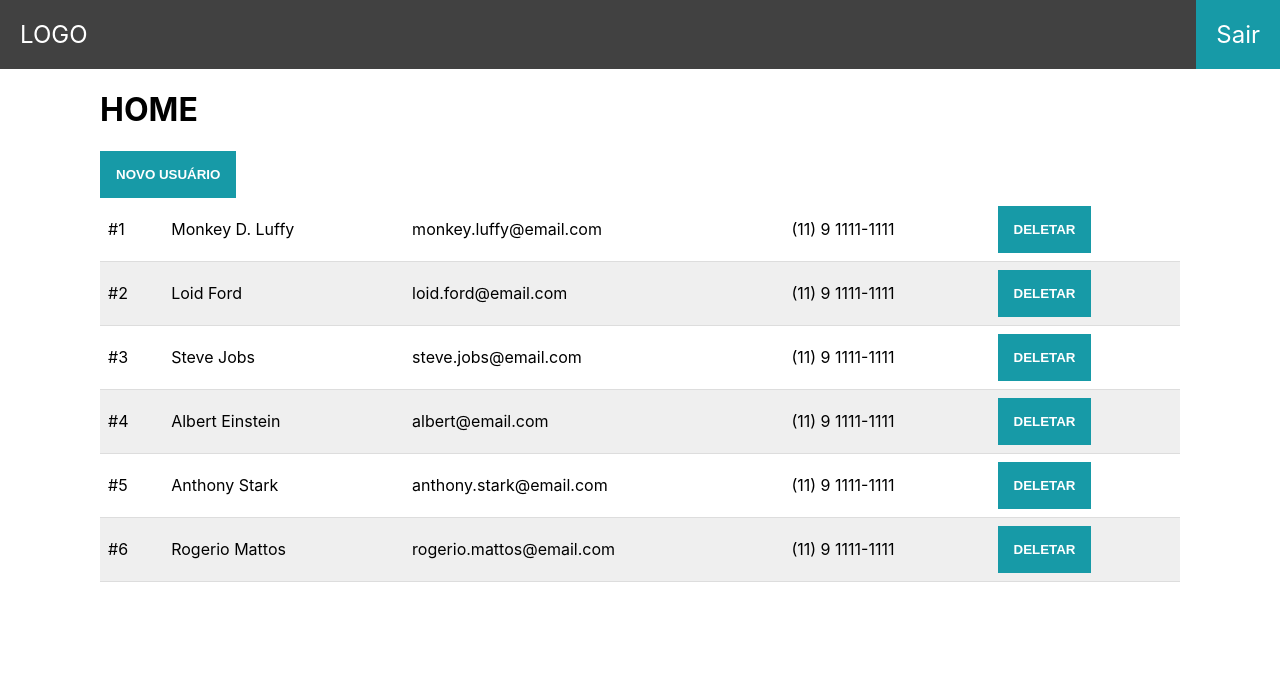
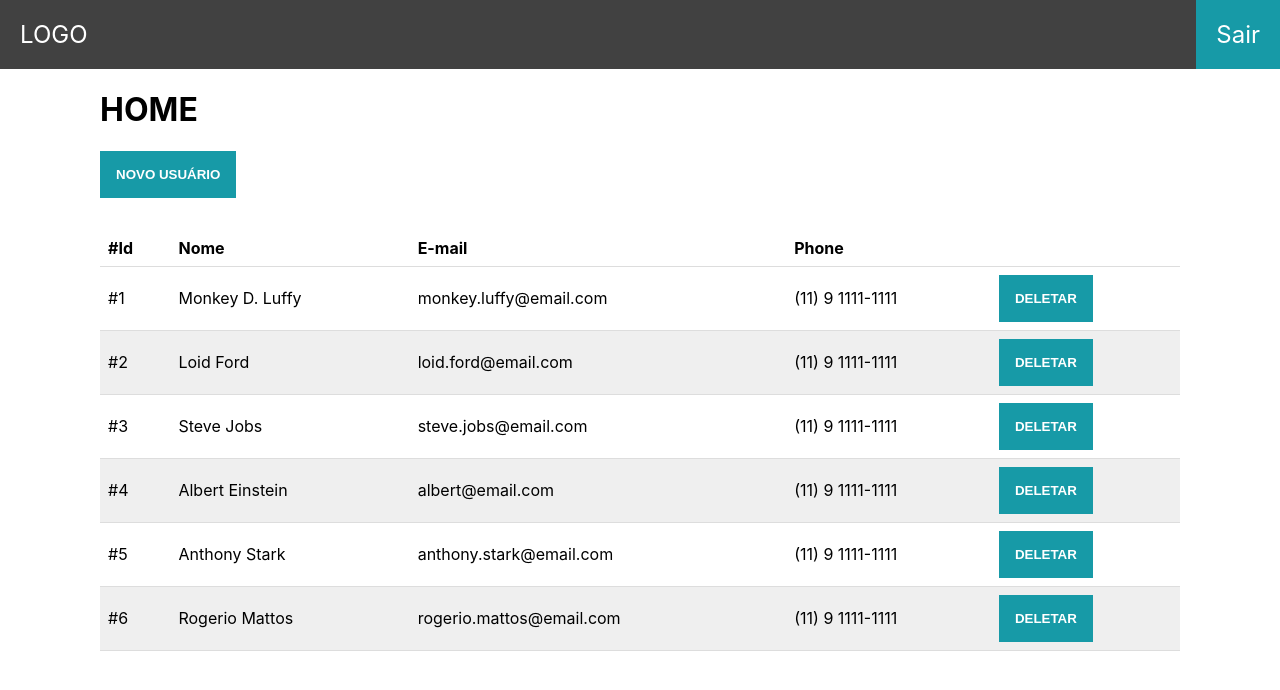
Before and after one commit to rogeriomattos/cypress-login, a React (Create React App) app in the folder app/: page /login in a window 1280 px wide. Both pictures are taken after typing "Sample", "Sample123" into the empty fields and a click on the button "LOGIN". Shown: the top 690 px of the page. Built offline with nearby package versions, Linux system fonts and the light colour scheme.

Commit message:
Adicionando titulos

```diff
--- a/app/src/pages/Home/index.tsx
+++ b/app/src/pages/Home/index.tsx
@@ -28,6 +28,15 @@ const Home = () => {
         <UserForm onSave={handleAdd} />
       </Dialog>
       <table>
+        <thead>
+          <tr>
+            <td>#Id</td>
+            <td>Nome</td>
+            <td>E-mail</td>
+            <td>Phone</td>
+            <td></td>
+          </tr>
+        </thead>
         <tbody>
           {userList.map((item) => (
             <UserItem key={item.id} onDelete={onDelete} {...item} />
--- a/app/src/pages/Home/styles.css
+++ b/app/src/pages/Home/styles.css
@@ -1,4 +1,9 @@
 table {
     width: 100%;
     border-spacing: 0;
+    margin-top: 2rem;
 }
+
+table thead{
+    font-weight: 700;
+}
```
